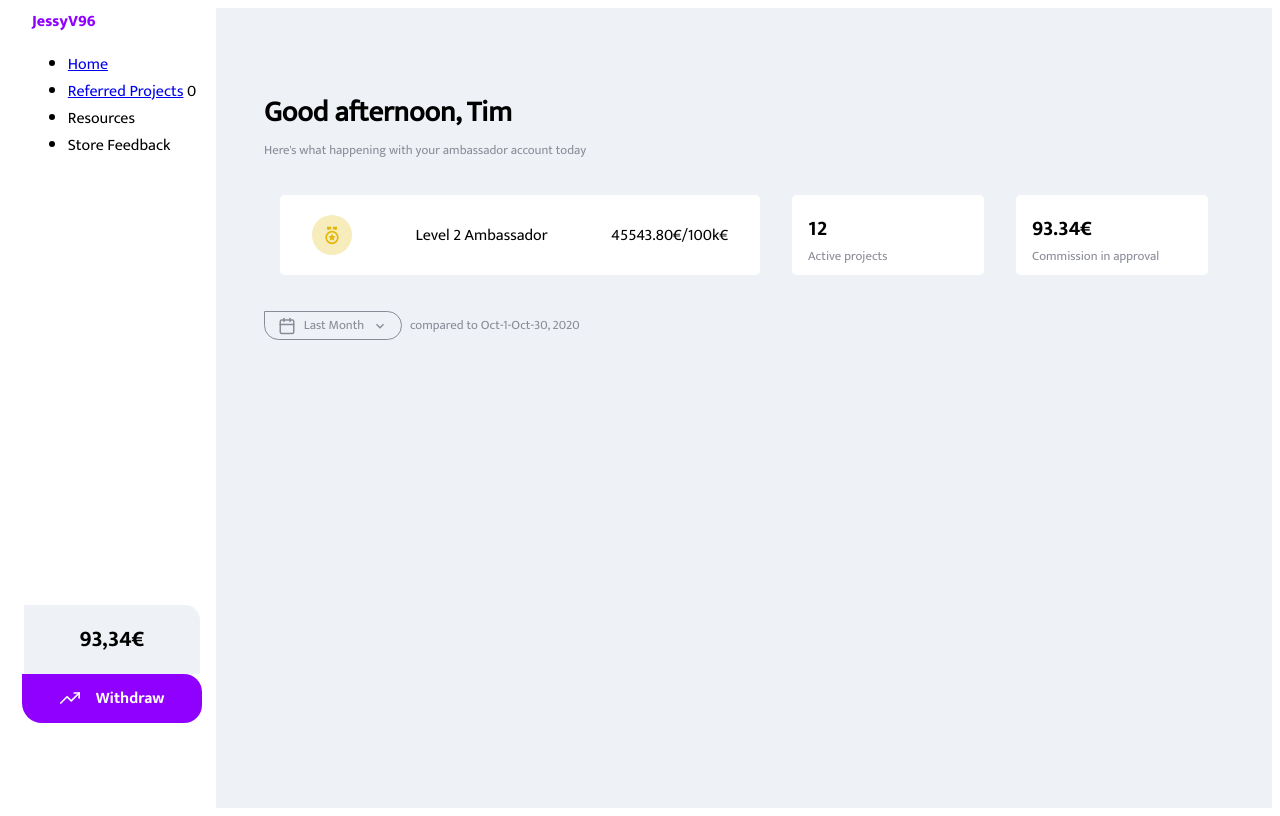
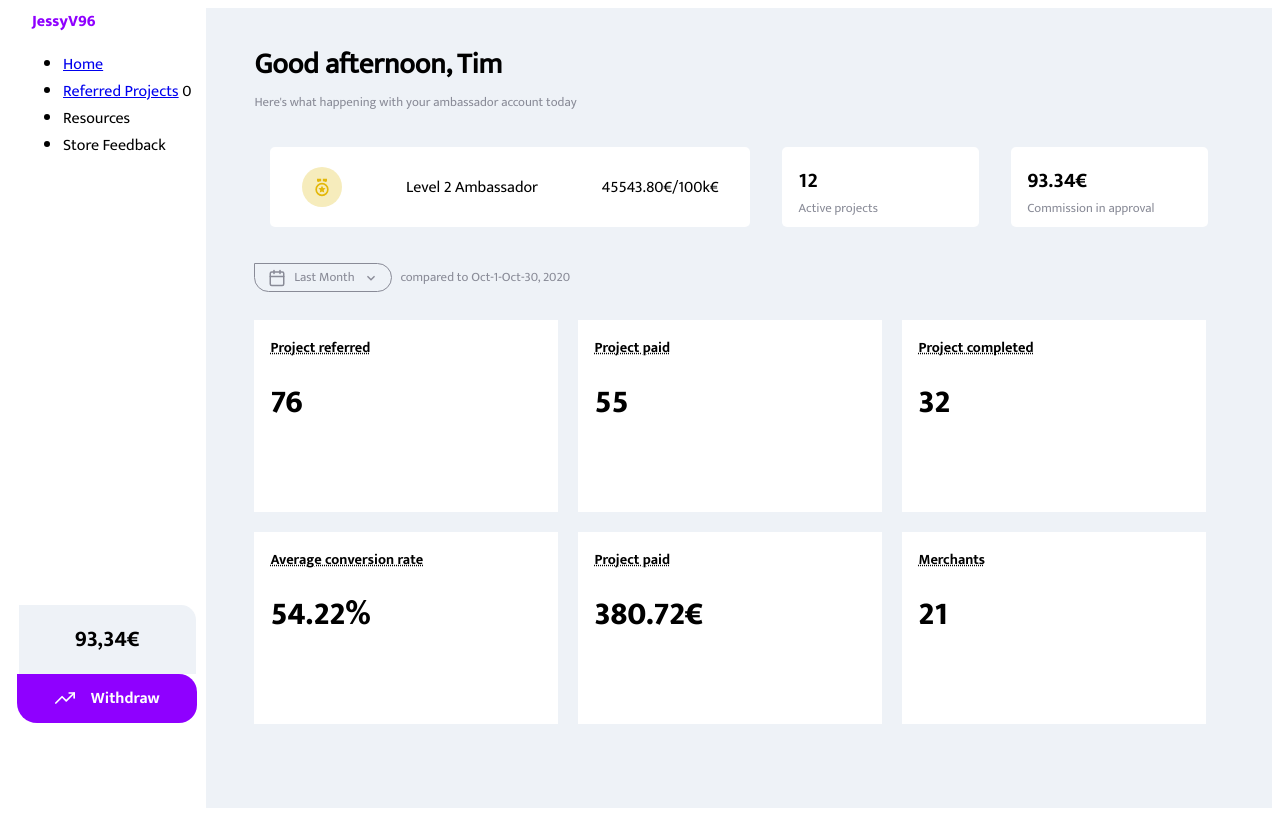
Before and after one commit to JESSYV96/nextjs-dashboard, a Next.js app: page / in a window 1280 px wide. Built offline with nearby package versions, Linux system fonts and the light colour scheme.

Commit message:
Set up Card

```diff
--- /dev/null
+++ b/components/CardProject.tsx
@@ -0,0 +1,18 @@
+import styles from '../styles/components/card.module.scss'
+
+interface CardProps {
+    title: string,
+    content: string | Number,
+}
+
+
+const CardProject = ({ title, content }: CardProps) => {
+    return (
+        <div className={styles.card}>
+            <p className={styles.title}>{title}</p>
+            <span className={styles.content}>{content}</span>
+        </div>
+    )
+}
+
+export default CardProject
--- a/pages/index.tsx
+++ b/pages/index.tsx
@@ -1,4 +1,5 @@
 import React from 'react'
+import CardProject from '../components/CardProject'
 import WidgetAmbassador from '../components/WidgetAmbassador'
 import WidgetAmbassadorLevel from '../components/WidgetAmbassadorLevel'
 import WidgetComparison from '../components/WidgetComparison'
@@ -26,7 +27,12 @@ export default function Home() {
           <WidgetComparison />
         </div>
         <div className={styles.projectContainer}>
-
+          <CardProject title="Project referred" content={76} />
+          <CardProject title="Project paid" content={55} />
+          <CardProject title="Project completed" content={32} />
+          <CardProject title="Average conversion rate" content="54.22%" />
+          <CardProject title="Project paid" content="380.72€" />
+          <CardProject title="Merchants" content={21} />
         </div>
       </div>
 
--- /dev/null
+++ b/styles/components/card.module.scss
@@ -0,0 +1,22 @@
+.card {
+  background-color: #fff;
+  height: 12rem;
+  width: 19rem;
+
+  %commons {
+    margin: 1rem;
+  }
+
+  .title {
+    @extend %commons;
+    font-family: "Mukta-Bold";
+    font-size: 0.9rem;
+    text-decoration: underline dotted;
+  }
+
+  .content {
+    @extend %commons;
+    font-family: 'Mukta-ExtraBold';
+    font-size: 2rem;
+  }
+}
--- a/styles/components/widgetAmbassador.module.scss
+++ b/styles/components/widgetAmbassador.module.scss
@@ -30,7 +30,7 @@
   @extend %base-widget;
   flex-direction: column;
   justify-content: space-around;
-  width: 12rem;
+  width: 12.3rem;
   padding: 1rem 1rem;
   .title {
     color: colors.$secondary-color;
--- a/styles/pages/home.module.scss
+++ b/styles/pages/home.module.scss
@@ -6,9 +6,9 @@
   flex-direction: column;
   justify-content: flex-start;
   margin: 0rem 3rem;
+
   .titleContainer {
-    //
-    margin-top: 5rem;
+    margin-top: 2rem;
 
     .title {
       font-size: 1.8rem;
@@ -22,8 +22,17 @@
   }
 
   .ambassadorContainer {
-    //margin: 0 2rem;
     display: flex;
     flex-direction: row;
   }
+
+  .comparisonContainer {
+    margin-bottom: 1.5rem;
+  }
+
+  .projectContainer {
+    display: grid;
+    grid-template-columns: repeat(3, 0fr);
+    grid-gap: 20px;
+  }
 }
```
